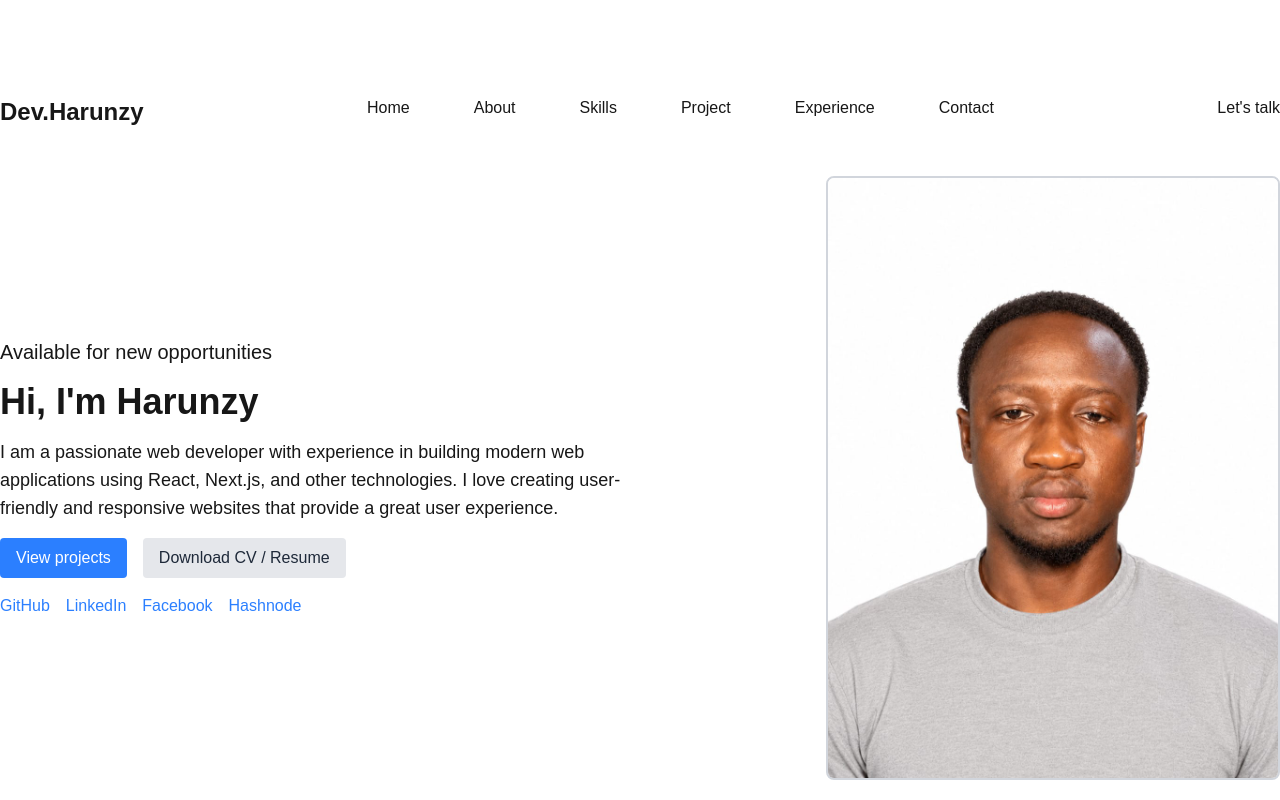
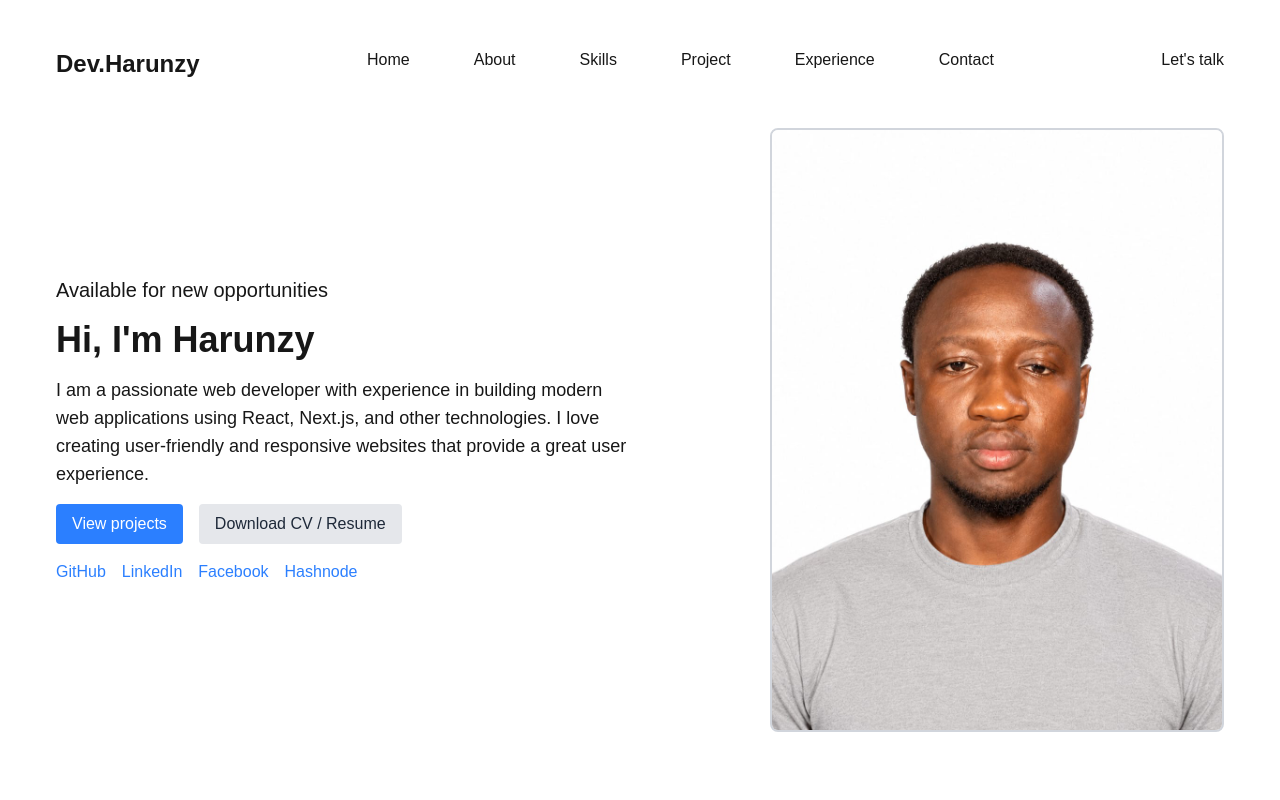
Before and after one commit to HarunaZakaria/devharunzy, a Next.js app: page / in a window 1280 px wide. Shown: the top 800 px of the page. Built offline with nearby package versions, Linux system fonts and the light colour scheme.

Commit message:
add comp

```diff
--- a/app/page.tsx
+++ b/app/page.tsx
@@ -1,89 +1,13 @@
 import Image from "next/image";
+import Header from "./components/Header";
+import Hero from "./components/Hero";
 
 export default function Home() {
   return (
-    <div className="flex min-h-screen flex-col items-center justify-between  pt-24 ">
+    <div className="flex min-h-screen flex-col items-center justify-between pe-14 pl-14 ">
       {/* Header */}
-      <div className="header flex  justify-between w-full">
-        <div className="logo">
-          <h1 className="text-2xl font-bold">Dev.Harunzy</h1>
-        </div>
-        <div className="nav">
-          <ul className="flex gap-16">
-            <li>
-              <a href="/">Home</a>
-            </li>
-            <li>
-              <a href="/about">About</a>
-            </li>
-            <li>
-              <a href="/contact">Skills</a>
-            </li>
-            <li>
-              <a href="/contact">Project</a>
-            </li>
-            <li>
-              <a href="/contact">Experience</a>
-            </li>
-            <li>
-              <a href="/contact">Contact</a>
-            </li>
-          </ul>
-        </div>
-        <div>
-          <p>Let's talk</p>
-        </div>
-        {/* hero section */}
-      </div>
-      <div className="hero flex justify-between w-full mt-12 mb-24">
-        <div className="hero-text w-1/2 flex flex-col justify-center">
-          <p className="text-xl  mb-4">Available for new opportunities</p>
-          <h1 className="text-4xl font-bold mb-4">Hi, I'm Harunzy</h1>
-          <p className="text-lg mb-4">
-            I am a passionate web developer with experience in building modern
-            web applications using React, Next.js, and other technologies. I
-            love creating user-friendly and responsive websites that provide a
-            great user experience.
-          </p>
-          <div className="flex gap-4">
-            <button className="bg-blue-500 text-white px-4 py-2 rounded">
-              View projects
-            </button>
-            <button className="bg-gray-200 text-gray-800 px-4 py-2 rounded">
-              Download CV / Resume
-            </button>
-          </div>
-          <div className="social-icons flex gap-4 mt-4">
-            <a
-              href="https://github.com/harunzy"
-              className="text-blue-500 hover:underline"
-            >
-              GitHub
-            </a>
-            <a
-              href="https://linkedin.com/in/harunzy"
-              className="text-blue-500 hover:underline"
-            >
-              LinkedIn
-            </a>
-            <a
-              href="https://facebook.com/harunzy"
-              className="text-blue-500 hover:underline"
-            >
-              Facebook
-            </a>
-            <a
-              href="https://hashnode.com/@harunzy"
-              className="text-blue-500 hover:underline"
-            >
-              Hashnode
-            </a>
-          </div>
-        </div>
-        <div className="hero-image  border-2 border-gray-300 rounded-lg overflow-hidden flex justify-center items-center">
-          <Image src="/haruna.jpeg" alt="Hero Image" width={450} height={300} />
-        </div>
-      </div>
+      <Header />
+      <Hero />
       <div className="about-me flex justify-between w-full mt-12 mb-24">
         <div className="about-text  flex  justify-between w-full">
           <div className="w-1/2 flex flex-col justify-center">
```
